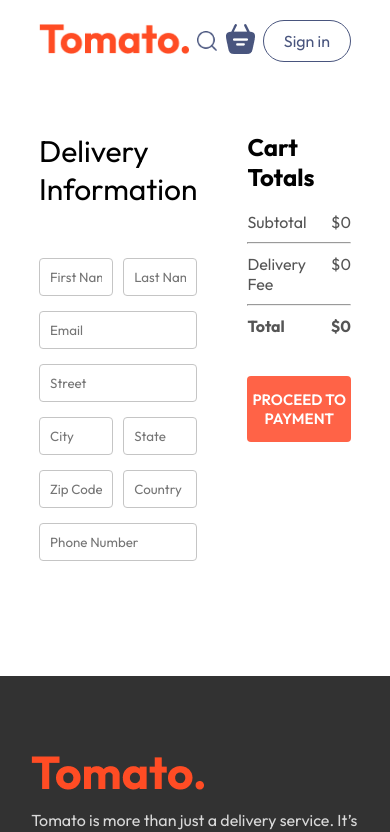
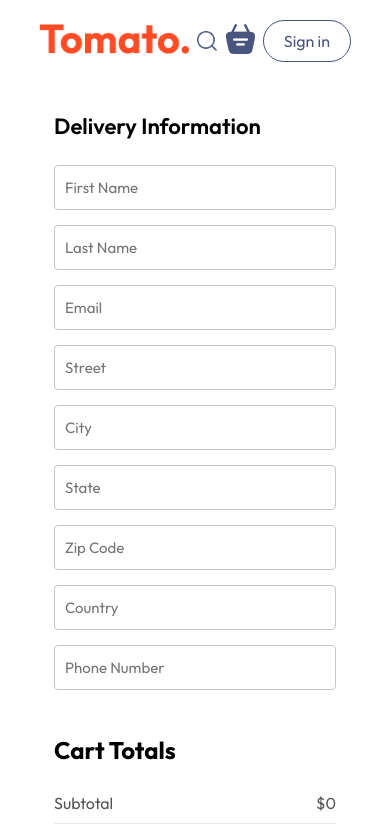
Before and after one commit to kleo2006/food-delivery, a React (Vite) app: page /order in a window 390 px wide. Shown: the top 832 px of the page. Built offline with nearby package versions, Linux system fonts and the light colour scheme.

Commit message:
fix placeorder mobile responsiveness

```diff
--- a/src/pages/PlaceOrder/PlaceHolder.css
+++ b/src/pages/PlaceOrder/PlaceHolder.css
@@ -1,4 +1,4 @@
-.place-order{
+/* .place-order{
     display: flex;
     justify-content: space-between;
     align-items: start;
@@ -32,4 +32,128 @@
 }
 .place-order .cart-total button{
     margin-top: 20px;
+} */
+
+.place-order {
+    display: flex;
+    justify-content: space-between;
+    align-items: start;
+    gap: 50px;
+    margin-top: 50px;
+    padding: 0 80px;
 }
+
+.place-order-left {
+    width: 100%;
+    max-width: max(50%, 500px);
+}
+
+.place-order-left .title {
+    font-size: 30px;
+    font-weight: 600;
+    margin-bottom: 50px;
+}
+
+.place-order-left input {
+    margin-bottom: 15px;
+    width: 100%;
+    padding: 10px;
+    border: 1px solid #c5c5c5;
+    border-radius: 4px;
+    outline-color: tomato;
+    box-sizing: border-box;
+    font-size: 14px;
+}
+
+.place-order-left .multi-fields {
+    display: flex;
+    gap: 10px;
+}
+
+.place-order-right {
+    width: 100%;
+    max-width: max(40%, 500px);
+}
+
+.place-order .cart-total button {
+    margin-top: 20px;
+    width: 100%;
+    border: none;
+    color: white;
+    background-color: tomato;
+    padding: 12px 0;
+    border-radius: 4px;
+    cursor: pointer;
+    font-size: 15px;
+    font-weight: 600;
+}
+
+.cart-total-details {
+    display: flex;
+    justify-content: space-between;
+    color: #555;
+    margin: 8px 0;
+}
+
+.cart-total hr {
+    margin: 10px 0;
+    border: none;
+    height: 1px;
+    background-color: #e9e9e9;
+}
+
+/* ── Tablet (max 900px) ── */
+@media (max-width: 900px) {
+    .place-order {
+        padding: 0 30px;
+        gap: 30px;
+    }
+
+    .place-order-left {
+        max-width: 100%;
+    }
+
+    .place-order-right {
+        max-width: 100%;
+    }
+}
+
+/* ── Mobile (max 650px) ── */
+@media (max-width: 650px) {
+    .place-order {
+        flex-direction: column;
+        padding: 0 15px;
+        gap: 30px;
+        margin-top: 30px;
+    }
+
+    .place-order-left {
+        max-width: 100%;
+        width: 100%;
+    }
+
+    .place-order-left .title {
+        font-size: 22px;
+        margin-bottom: 25px;
+    }
+
+    .place-order-left .multi-fields {
+        flex-direction: column;
+        gap: 0;
+    }
+
+    .place-order-left input {
+        font-size: 15px;
+        padding: 12px 10px;
+    }
+
+    .place-order-right {
+        max-width: 100%;
+        width: 100%;
+    }
+
+    .place-order .cart-total button {
+        padding: 14px 0;
+        font-size: 15px;
+    }
+}
```
